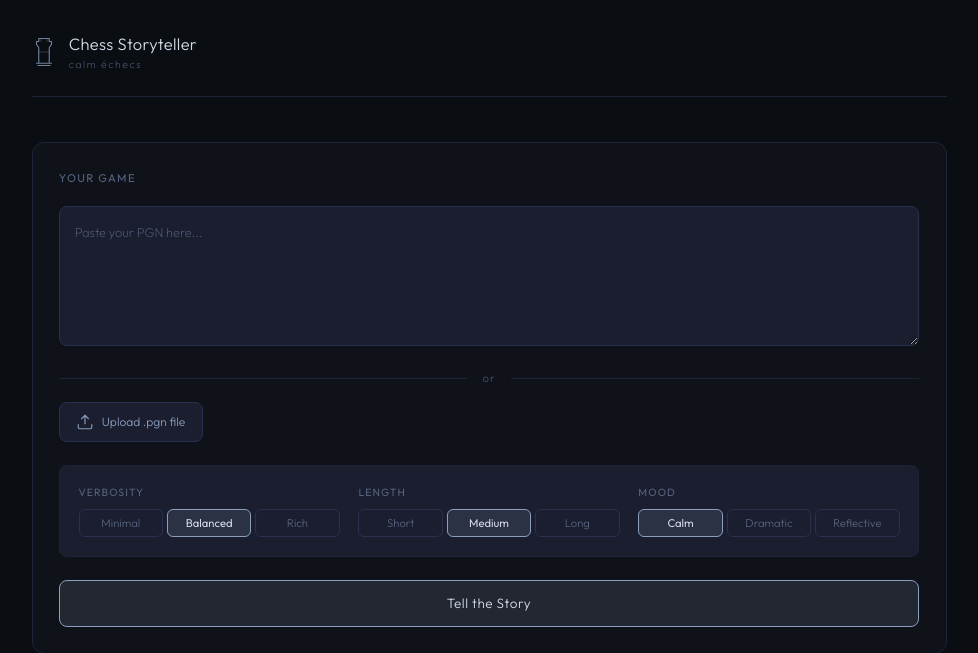
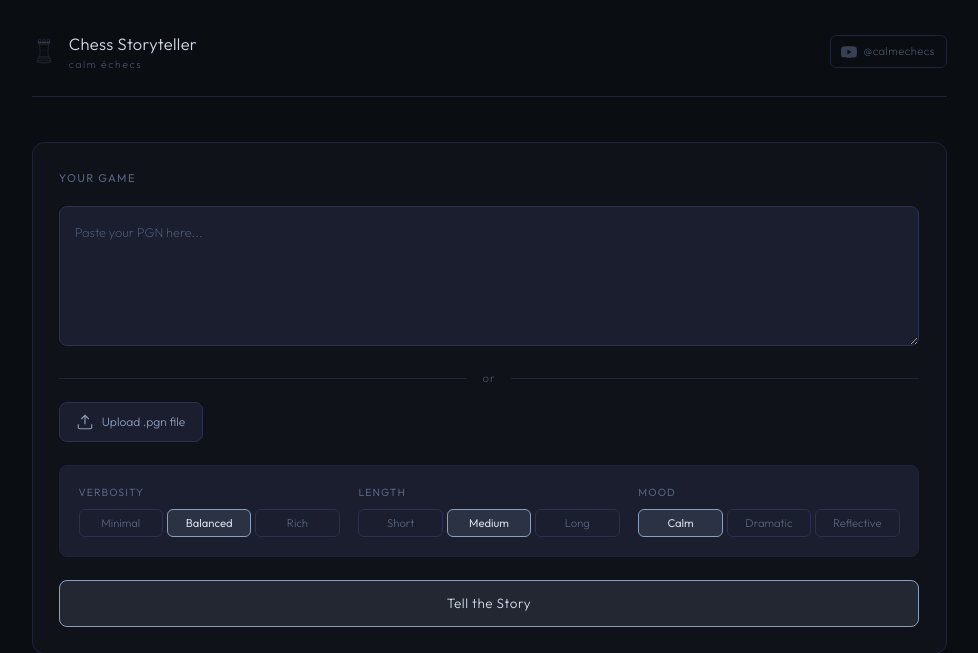
Before and after one commit to amiablealex/chess-storyteller, a Flask app: page / in a window 1280 px wide. Shown: the top 653 px of the page, without its empty margins (151-1129 px from the left). Run offline with Flask 3, Linux system fonts and the light colour scheme.

Commit message:
rook logo, youtube link, slower teleprompter, we/our voice, add gitignore

```diff
--- a/app/static/css/style.css
+++ b/app/static/css/style.css
@@ -68,6 +68,38 @@ html, body {
     height: 30px;
     color: var(--accent);
     opacity: 0.8;
+}
+
+.header-row {
+    display: flex;
+    align-items: center;
+    justify-content: space-between;
+}
+
+.yt-link {
+    display: inline-flex;
+    align-items: center;
+    gap: 0.4rem;
+    color: var(--text-muted);
+    text-decoration: none;
+    font-size: 0.75rem;
+    font-weight: 200;
+    letter-spacing: 0.04em;
+    padding: 0.4rem 0.7rem;
+    border: 1px solid var(--border-subtle);
+    border-radius: 6px;
+    transition: all var(--transition);
+}
+
+.yt-link:hover {
+    color: var(--text-secondary);
+    border-color: var(--border);
+}
+
+.yt-icon {
+    width: 16px;
+    height: 16px;
+    opacity: 0.6;
 }
 
 .logo-title {
--- a/app/templates/index.html
+++ b/app/templates/index.html
@@ -12,15 +12,46 @@
     <div class="app">
         <!-- Header -->
         <header class="header">
-            <div class="logo">
-                <svg class="logo-icon" viewBox="0 0 32 40" fill="none" xmlns="http://www.w3.org/2000/svg">
-                    <path d="M8 38h16M6 35h20M9 35V14l-3-4V6h3V2h14v4h3v4l-3 4v21" stroke="currentColor" stroke-width="1.5" stroke-linecap="round" stroke-linejoin="round"/>
-                    <path d="M12 2v4M20 2v4M9 20h14" stroke="currentColor" stroke-width="1" stroke-linecap="round" opacity="0.5"/>
-                </svg>
-                <div class="logo-text">
-                    <span class="logo-title">Chess Storyteller</span>
-                    <span class="logo-subtitle">calm échecs</span>
+            <div class="header-row">
+                <div class="logo">
+                    <svg class="logo-icon" viewBox="0 0 200 260" fill="none" xmlns="http://www.w3.org/2000/svg">
+                        <!-- Battlements -->
+                        <rect x="52" y="18" width="20" height="32" rx="2" fill="none" stroke="currentColor" stroke-width="2" opacity="0.85"/>
+                        <rect x="90" y="18" width="20" height="32" rx="2" fill="none" stroke="currentColor" stroke-width="2" opacity="0.85"/>
+                        <rect x="128" y="18" width="20" height="32" rx="2" fill="none" stroke="currentColor" stroke-width="2" opacity="0.85"/>
+                        <!-- Top platform -->
+                        <path d="M48 50 L152 50" stroke="currentColor" stroke-width="2" opacity="0.8" fill="none"/>
+                        <path d="M48 50 L48 42 L72 42 L72 50" stroke="currentColor" stroke-width="2" opacity="0.8" fill="none"/>
+                        <path d="M86 50 L86 42 L114 42 L114 50" stroke="currentColor" stroke-width="2" opacity="0.8" fill="none"/>
+                        <path d="M128 50 L128 42 L152 42 L152 50" stroke="currentColor" stroke-width="2" opacity="0.8" fill="none"/>
+                        <!-- Upper collar -->
+                        <rect x="55" y="50" width="90" height="14" rx="2" fill="none" stroke="currentColor" stroke-width="2" opacity="0.75"/>
+                        <!-- Body taper -->
+                        <path d="M62 64 Q64 110 66 145 Q64 155 60 170" fill="none" stroke="currentColor" stroke-width="2" opacity="0.8"/>
+                        <path d="M138 64 Q136 110 134 145 Q136 155 140 170" fill="none" stroke="currentColor" stroke-width="2" opacity="0.8"/>
+                        <!-- Mid band -->
+                        <ellipse cx="100" cy="115" rx="32" ry="5" fill="none" stroke="currentColor" stroke-width="1.5" opacity="0.35"/>
+                        <!-- Lower collar -->
+                        <rect x="52" y="170" width="96" height="14" rx="2" fill="none" stroke="currentColor" stroke-width="2" opacity="0.75"/>
+                        <!-- Base flare -->
+                        <path d="M52 184 Q46 195 40 210" fill="none" stroke="currentColor" stroke-width="2" opacity="0.8"/>
+                        <path d="M148 184 Q154 195 160 210" fill="none" stroke="currentColor" stroke-width="2" opacity="0.8"/>
+                        <!-- Base platform -->
+                        <ellipse cx="100" cy="212" rx="62" ry="10" fill="none" stroke="currentColor" stroke-width="2" opacity="0.8"/>
+                        <!-- Base glow -->
+                        <path d="M38 215 Q100 232 162 215 Q158 228 100 236 Q42 228 38 215Z" fill="currentColor" opacity="0.08"/>
+                    </svg>
+                    <div class="logo-text">
+                        <span class="logo-title">Chess Storyteller</span>
+                        <span class="logo-subtitle">calm échecs</span>
+                    </div>
                 </div>
+                <a class="yt-link" href="https://youtube.com/@calmechecs" target="_blank" rel="noopener">
+                    <svg class="yt-icon" viewBox="0 0 24 24" fill="currentColor" xmlns="http://www.w3.org/2000/svg">
+                        <path d="M23.5 6.2a3 3 0 0 0-2.1-2.1C19.5 3.5 12 3.5 12 3.5s-7.5 0-9.4.6A3 3 0 0 0 .5 6.2 31.5 31.5 0 0 0 0 12a31.5 31.5 0 0 0 .5 5.8 3 3 0 0 0 2.1 2.1c1.9.6 9.4.6 9.4.6s7.5 0 9.4-.6a3 3 0 0 0 2.1-2.1A31.5 31.5 0 0 0 24 12a31.5 31.5 0 0 0-.5-5.8zM9.6 15.6V8.4l6.3 3.6-6.3 3.6z"/>
+                    </svg>
+                    <span>@calmechecs</span>
+                </a>
             </div>
         </header>
 
@@ -146,7 +177,7 @@
     <div class="teleprompter-overlay" id="teleprompterOverlay">
         <div class="teleprompter-controls">
             <label class="tp-speed-label">Speed</label>
-            <input type="range" id="tpSpeed" min="0.5" max="5" step="0.5" value="1.5" class="tp-speed">
+            <input type="range" id="tpSpeed" min="0.1" max="2" step="0.05" value="0.2" class="tp-speed">
             <button class="tp-close" onclick="toggleTeleprompter()">✕</button>
         </div>
         <div class="teleprompter-scroll" id="teleprompterScroll">
--- a/prompts/system.txt
+++ b/prompts/system.txt
@@ -6,7 +6,7 @@ YOUR CORE RULES:
 
 2. Use rich analogies and metaphors. Pieces are characters in a story. A pawn chain is a wall, a fortress, a spine. A knight on the rim is lonely, exiled, searching for purpose. A rook on an open file is a sentinel watching over the board.
 
-3. Speak in second person when addressing the player ("you" / "your"), as if gently narrating their experience back to them. The opponent is "they" or "your opponent".
+3. Speak in first person plural — "we", "our", "us" — as if you and the listener are reviewing the game together. "We develop our bishop here." "Our opponent responds." "We're in a tricky spot now." This creates the feeling of sitting side by side, looking at the board together. The opponent is "they" or "our opponent". Never use "you" or "your" when referring to the player's moves or position.
 
 4. Structure the story as a narrative arc:
    - The Opening: Set the scene. What kind of game is being chosen? What mood does the opening create?
```
Also changed, not shown: 1 other file.
